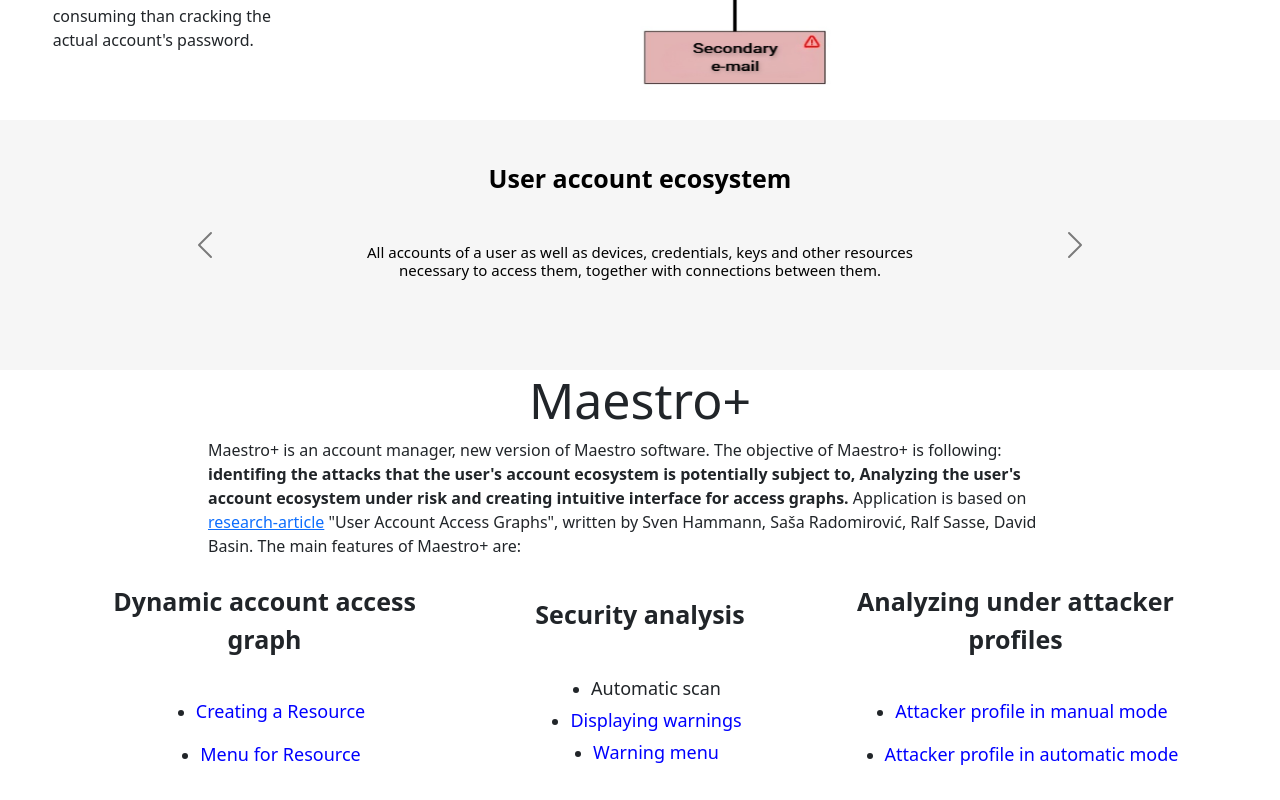
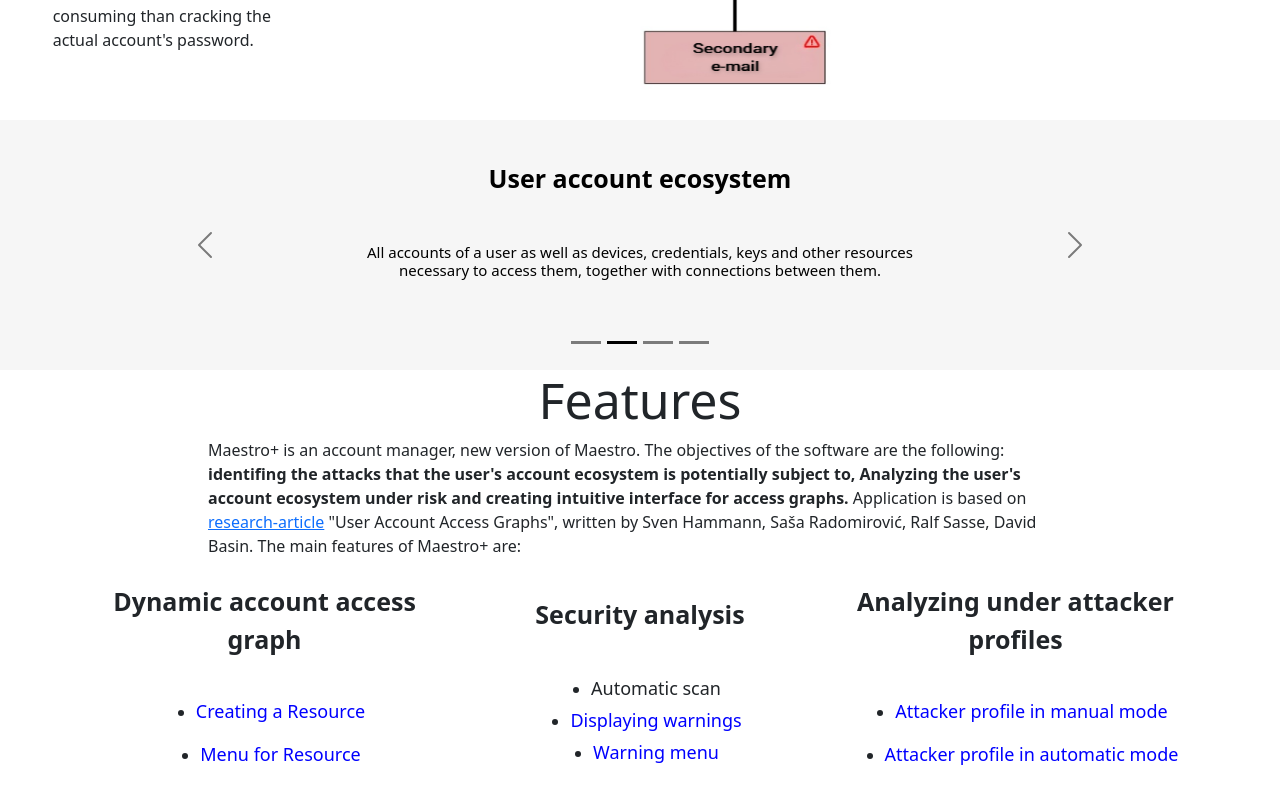
Before and after one commit to Rakva/maestro, a React (Create React App) app: page / in a window 1280 px wide. Shown: the part 860-1660 px from the top of the page. Built offline with nearby package versions, Linux system fonts and the light colour scheme.

Commit message:
augustin + lucas advices

```diff
--- a/src/assets/lang/text.js
+++ b/src/assets/lang/text.js
@@ -16,9 +16,9 @@
             GEO: "ლექსიკონი"
         },
         maestroPlus: {
-            EN: "Maestro+",
-            FR: "Maestro+",
-            GEO: "მაესტრო+"
+            EN: "Features",
+            FR: "Fonctionnalités",
+            GEO: "ფუნქციონალი"
         },
         contacts: {
             EN: "Team",
@@ -34,7 +34,7 @@
         },
         subtext: {
             EN: "The security of an online account depends not only on that account's protection strength, but also on the dependencies between the different accounts that a user has.",
-            FR: "La sécurité d'un compte en ligne dépend non seulement de la force de protection de ce compte, mais aussi des dépendances entre les différents comptes de l'utilisateur.",
+            FR: "La sécurité d’un compte en ligne ne dépend pas seulement de la solidité de sa protection, mais aussi des dépendances entre les différents comptes qu’un utilisateur possède.",
             GEO: "ონლაინ ანგარიშების უსაფრთხოება დამოკიდებულია არა მხოლოდ მისი დაცვის სიძლიერეზე, არამედ მასთან ერთად მომხმარებლის ანგარიშებს შორის დამოკიდებულებაზეც."
         }
     },
@@ -102,24 +102,24 @@
     ],
     maestroPlus: {
         title: {
-            EN: "Maestro+",
-            FR: "Maestro+",
-            GEO: "Maestro+"
+            EN: "Features",
+            FR: "Fonctionnalités",
+            GEO: "ფუნქციონალი"
         },
         subtext: {
           part1: {
-            EN: "Maestro+ is an account manager, new version of Maestro software. The objective of Maestro+ is following: ",
-            FR: "Maestro+ est un gestionnaire de comptes, une nouvelle version du logiciel Maestro. L'objectif de Maestro+ est le suivant :",
+            EN: "Maestro+ is an account manager, new version of Maestro. The objectives of the software are the following: ",
+            FR: "Maestro+ est un gestionnaire de comptes, une nouvelle version de Maestro. Les objectifs du logiciel sont les suivants: ",
             GEO: "Maestro+ არის ანგარიშის მართვის აპლიკაცია, რომელიც Maestro-ს ახალი ვერსია. Maestro+ მიზნებია:"
           },
           part2: {
             EN: "identifing the attacks that the user's account ecosystem is potentially subject to, Analyzing the user's account ecosystem under risk and creating intuitive interface for access graphs.",
-            FR: "Identifier les attaques auxquelles l'écosystème de comptes de l'utilisateur est potentiellement vulnérable, Analyser l'écosystème de compte de l'utilisateur et Créer une interface intuitive pour créer des graphiques d'accès",
+            FR: "identifier les attaques auxquelles l'écosystème de comptes de l'utilisateur est potentiellement vulnérable, analyser l'écosystème de compte de l'utilisateur et créer une interface intuitive pour créer des graphiques d'accès",
             GEO: "ამოიცნოს შეტევები რომელიც პოტენციურად ემუქრება მომხმარებლის ანგარიშის ეკოსისტემას, გაანალიზოს მომხმარებლის ანგარიშის ეკოსისტემა რისკებზე და შექმნას ინტუიციური ინტერფეისი შეღწევის გრაფიკისთვის."
           },
           part3: {
             EN: "Application is based on ",
-            FR: "l'application est basée sur",
+            FR: "l'application est basée sur ",
             GEO: "აპლიკაცია დაფუძვნებულია"
           },
           part4: {
@@ -129,7 +129,7 @@
           },
           part5: {
             EN: `"User Account Access Graphs", written by Sven Hammann, Saša Radomirović, Ralf Sasse, David Basin. `,
-            FR: `"User Account Access Graphs", de Sven Hammann, Saša Radomirović, Ralf Sasse, David Basin.`,
+            FR: `"User Account Access Graphs", de Sven Hammann, Saša Radomirović, Ralf Sasse, David Basin. `,
             GEO: `"User Account Access Graphs",ავტორები: სვენ ჰამანი, საშა რამოდიროვიჩი, რალფ სასე, დეივიდ ბასინი.`
           },
           part6: {
@@ -175,7 +175,7 @@
         },
         dynAccGra: {
             EN: "Dynamic account access graph",
-            FR: "Graphique d’accès dynamique représentant l'écosystème de comptes de l'utilisateur",
+            FR: "Graph d'accès dynamique",
             GEO: "ანგარიშის დინამიური შეღწევის გრაფიკი"
         },
         creRes: {
@@ -253,7 +253,7 @@
         },
         supervisor_text: {
             EN: "Maestro+ is developed by 4th year students at INSA Rennes.",
-            FR: "Maestro+ a été développée par des étudiants de 4e année du département informatique de l'INSA Rennes.",
+            fr: "Maestro+ a été développé par des étudiants de 4e année du département informatique de l'INSA Rennes.",
             GEO: "Maestro+ განვითარებულია INSA Rennes-ს მე-4 კურსელების მიერ."
         },
         supervisors: [
--- a/src/components/Dictionary/Dictionary.jsx
+++ b/src/components/Dictionary/Dictionary.jsx
@@ -23,7 +23,7 @@
         <div className="dictionary_pause" onClick={()=>{intervalChecker(interval)}}>
             <img src={interval === 3000 ? pause : play} className="dictionary_pause_img" alt="pause play icon"/>
         </div>
-        <Carousel className="dictionary_carousel" indicators={false} data-bs-theme="dark" interval={interval} >
+        <Carousel className="dictionary_carousel" indicators={true} data-bs-theme="dark" interval={interval} >
         {
             text.dictionary.map((element,index)=>{
                 return <Carousel.Item className="dictionary_carousel_item" key={index}>
```
Also changed, not shown: 1 other file (tests, documents, lock files or other folders).
